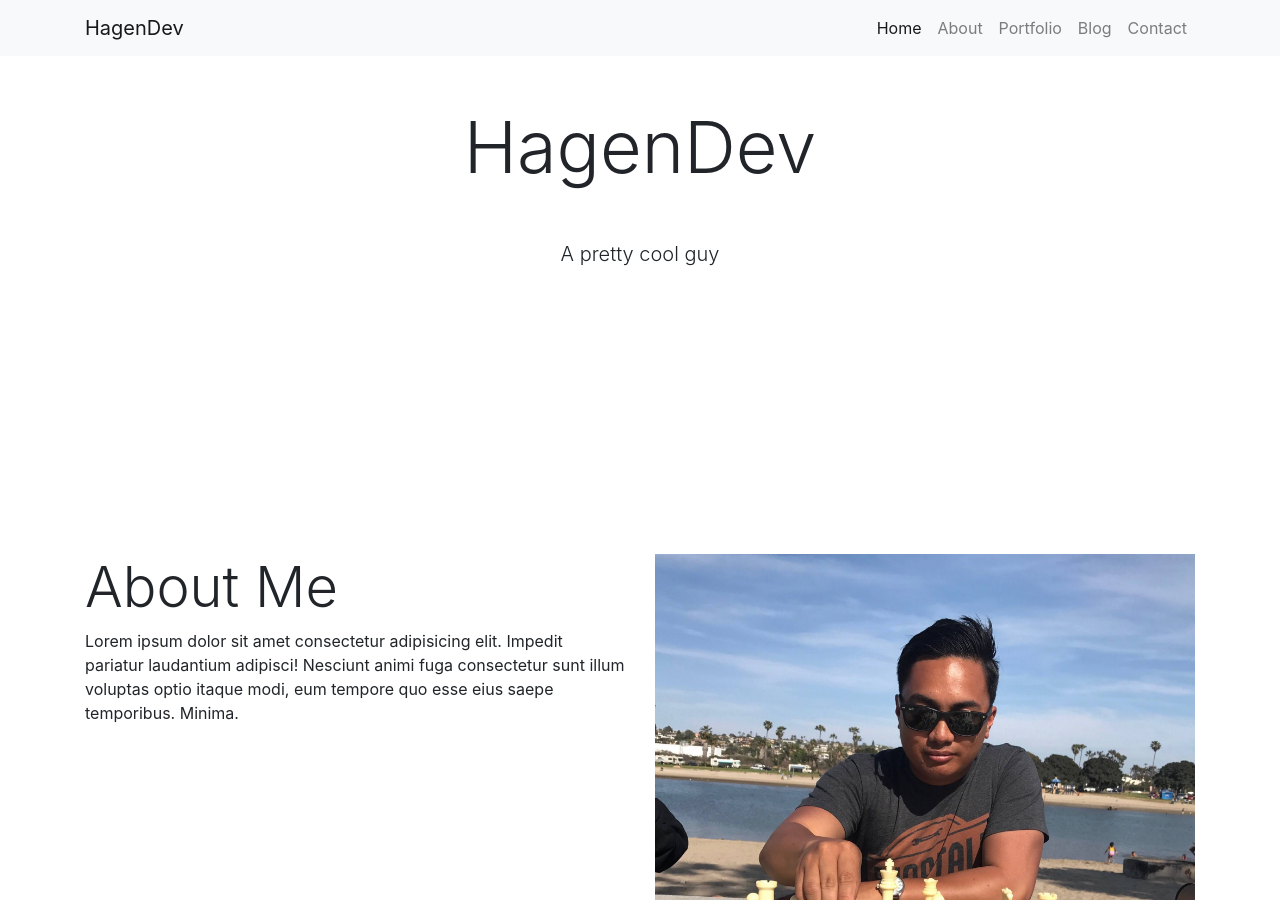
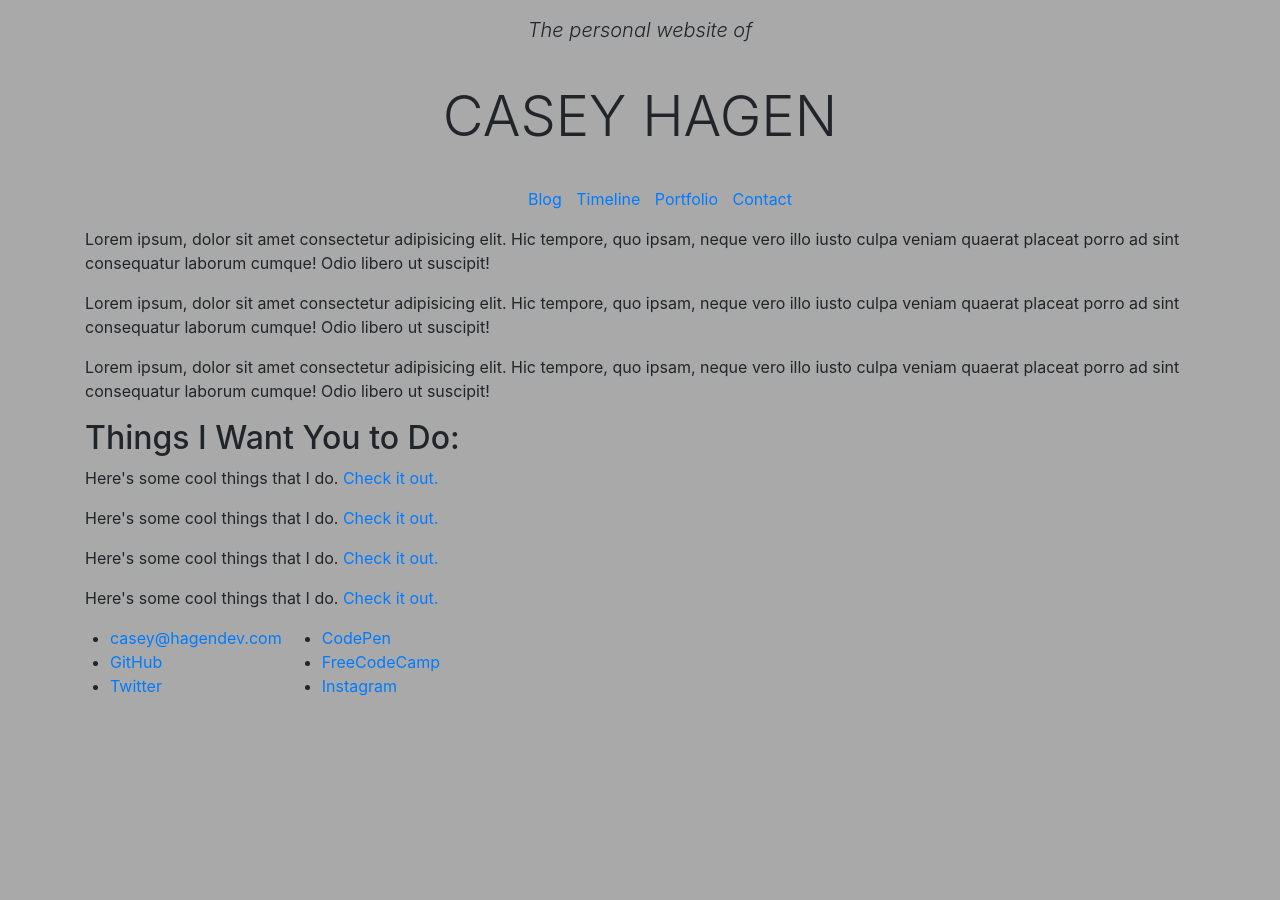
Before and after one commit to aechagen/hagendev2, a Jekyll site: the page built from index.html, in a window 1280 px wide and 900 px high. Built offline with Jekyll 4.4.1, drawn with Linux system fonts in a browser that asks for light colours; Markdown is read by kramdown in place of the engine named in the settings; some of the changed text lies outside the part shown.

Commit message:
Revamp/scratch entire process: - Redid entire layout a la Chris Coyier - Styled header and navigation

```diff
--- a/assets/css/main.css
+++ b/assets/css/main.css
@@ -298,7 +298,17 @@ template {
   display: none; }
 
 body {
-  height: 2000px; }
+  height: 2000px;
+  background: darkgrey; }
 
-section {
-  height: 50vh; }
+section.hero {
+  padding-top: 15px; }
+  section.hero h1 {
+    text-transform: uppercase; }
+  section.hero p {
+    font-style: italic; }
+  section.hero nav ul {
+    list-style: none; }
+    section.hero nav ul li {
+      display: inline;
+      padding: 5px; }
--- a/index.html
+++ b/index.html
@@ -2,57 +2,85 @@
 layout: default
 title: HagenDev
 ---
-<nav class="navbar navbar-expand-sm navbar-light bg-light sticky-top">
-  <div class="container">
-    <a class="navbar-brand" href="#">HagenDev</a>
-    <button class="navbar-toggler" type="button" data-toggle="collapse" data-target="#navbarNavAltMarkup" aria-controls="navbarNavAltMarkup"
-      aria-expanded="false" aria-label="Toggle navigation">
-      <span class="navbar-toggler-icon"></span>
-    </button>
-    <div class="collapse navbar-collapse justify-content-end" id="navbarNavAltMarkup">
-      <div class="navbar-nav">
-        <a class="nav-item nav-link active" href="#">Home
-          <span class="sr-only">(current)</span>
-        </a>
-        <a class="nav-item nav-link" href="#">About</a>
-        <a class="nav-item nav-link" href="#">Portfolio</a>
-        <a class="nav-item nav-link" href="#">Blog</a>
-        <a class="nav-item nav-link" href="#">Contact</a>
-      </div>
-    </div>
-  </div>
-</nav>
-
 <div class="container">
   <section class="hero text-center">
-    <h1 class="display-3">HagenDev</h1>
-    <p class="lead">A pretty cool guy</p>
+    <p class="lead">The personal website of</p>
+    <h1 class="display-4">Casey Hagen</h1>
+    <nav>
+      <ul>
+        <li><a href="#">Blog</a></li>
+        <li><a href="#">Timeline</a></li>
+        <li><a href="#">Portfolio</a></li>
+        <li><a href="#">Contact</a></li>
+      </ul>
+    </nav>
   </section> <!-- .hero -->
 
   <section class="about">
-    <div class="row">
-      <div class="col-sm-6">
-        <h3 class="display-4">About Me</h3>
-        <p>
-          Lorem ipsum dolor sit amet consectetur adipisicing elit. Impedit pariatur laudantium adipisci! Nesciunt animi fuga consectetur sunt illum voluptas optio itaque modi, eum tempore quo esse eius saepe temporibus. Minima.
-        </p>
-      </div> <!-- .col -->
+    <p>
+      Lorem ipsum, dolor sit amet consectetur adipisicing elit. Hic tempore, quo ipsam, neque vero illo iusto culpa veniam quaerat placeat porro ad sint consequatur laborum cumque! Odio libero ut suscipit!
+    </p>
 
-      <div class="col-sm-6">
-        <img src="/assets/img/profile-photo.jpg" alt="Awesome photo of Casey Hagen playing chess" class="img-fluid">
-      </div> <!-- .col -->
-    </div> <!-- .row -->
+    <p>
+      Lorem ipsum, dolor sit amet consectetur adipisicing elit. Hic tempore, quo ipsam, neque vero illo iusto culpa veniam quaerat
+      placeat porro ad sint consequatur laborum cumque! Odio libero ut suscipit!
+    </p>
+
+    <p>
+      Lorem ipsum, dolor sit amet consectetur adipisicing elit. Hic tempore, quo ipsam, neque vero illo iusto culpa veniam quaerat
+      placeat porro ad sint consequatur laborum cumque! Odio libero ut suscipit!
+    </p>
   </section> <!-- .about -->
 
-  <section class="blog py-5">
-    <h3 class="display-4 text-center">Blog</h3>
-    <ul>
-      {% for post in site.posts %}
-      <li>
-        <a href="{{ post.url }}">{{ post.title }}</a>
-      </li>
-      {% endfor %}
-    </ul>
+  <section class="cta">
+    <h2>Things I Want You to Do:</h2>
+
+    <div class="cta-block">
+      <p>
+        Here's some cool things that I do. <a href="#">Check it out.</a>
+      </p>
+    </div> <!-- .cta-block -->
+
+    <div class="cta-block">
+      <p>
+        Here's some cool things that I do.
+        <a href="#">Check it out.</a>
+      </p>
+    </div> <!-- .cta-block -->
+
+    <div class="cta-block">
+      <p>
+        Here's some cool things that I do.
+        <a href="#">Check it out.</a>
+      </p>
+    </div> <!-- .cta-block -->
+
+    <div class="cta-block">
+      <p>
+        Here's some cool things that I do.
+        <a href="#">Check it out.</a>
+      </p>
+    </div> <!-- .cta-block -->
+
+  </section> <!-- .cta -->
+
+  <section class="footer">
+    <div class="row">
+      <div class="col-xs-6">
+        <ul>
+          <li><a href="mailto:casey@hagendev.com">casey@hagendev.com</a></li>
+          <li><a href="#">GitHub</a></li>
+          <li><a href="#">Twitter</a></li>
+        </ul>
+      </div> <!-- .col -->
+      <div class="col-xs-6">
+        <ul>
+          <li><a href="#">CodePen</a></li>
+          <li><a href="#">FreeCodeCamp</a></li>
+          <li><a href="#">Instagram</a></li>
+        </ul>
+      </div>
+    </div>
   </section>
 
 </div> <!-- .container -->
```
Also changed, not shown: assets/css/main.scss (+19 -2 lines).
